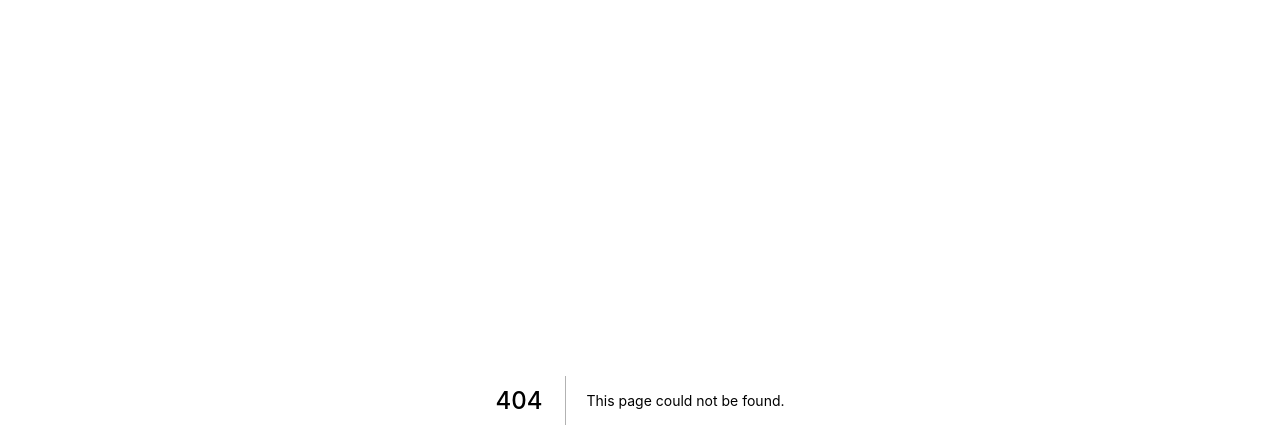
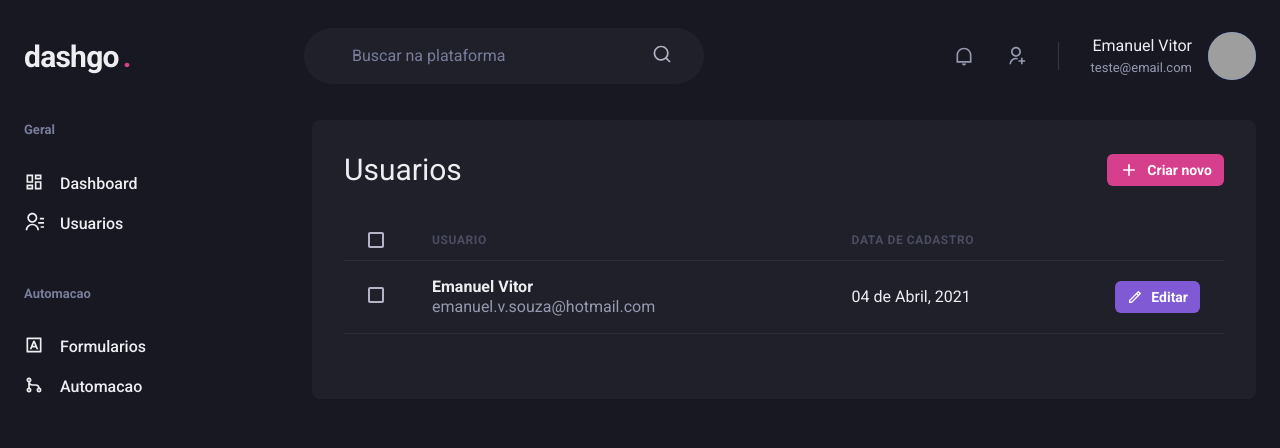
Before and after one commit to emanuelv15/dashgo-ignite-rocketseat, a Next.js app: page /users in a window 1280 px wide. Before the commit this address had no page. Shown: the top 448 px of the page. Built offline with nearby package versions, Linux system fonts and the light colour scheme; grey boxes are pictures that could not be loaded.

Commit message:
Listando usuarios

```diff
--- /dev/null
+++ b/src/pages/users/index.tsx
@@ -0,0 +1,89 @@
+import {
+  Box,
+  Flex,
+  Heading,
+  Button,
+  Icon,
+  Table,
+  Thead,
+  Tr,
+  Th,
+  Checkbox,
+  Tbody,
+  Td,
+  Text,
+} from "@chakra-ui/react";
+import { RiAddLine, RiPencilLine } from "react-icons/ri";
+
+import { Header } from "../../components/Header";
+import { Sidebar } from "../../components/Sidebar";
+
+export default function UserList() {
+  return (
+    <Box>
+      <Header />
+
+      <Flex w="100%" my="6" maxWidth={1480} mx="auto" px="6">
+        <Sidebar />
+
+        <Box flex="1" borderRadius={8} bg="gray.800" p="8">
+          <Flex mb="8" justify="space-between" align="center">
+            <Heading size="lg" fontWeight="normal">
+              Usuarios
+            </Heading>
+
+            <Button
+              as="a"
+              size="sm"
+              fontSize="sm"
+              colorScheme="pink"
+              leftIcon={<Icon as={RiAddLine} fontSize="20" />}
+            >
+              Criar novo
+            </Button>
+          </Flex>
+
+          <Table colorScheme="whiteAlpha">
+            <Thead>
+              <Tr>
+                <Th px="6" color="gray.300" width="8">
+                  <Checkbox colorScheme="pink" />
+                </Th>
+                <Th>Usuario</Th>
+                <Th>Data de cadastro</Th>
+                <Th width="8"></Th>
+              </Tr>
+            </Thead>
+            <Tbody>
+              <Tr>
+                <Td px="6">
+                  <Checkbox colorScheme="pink" />
+                </Td>
+                <Td>
+                  <Box>
+                    <Text fontWeight="bold">Emanuel Vitor</Text>
+                    <Text fontSize="smal" color="gray.300">
+                      emanuel.v.souza@hotmail.com
+                    </Text>
+                  </Box>
+                </Td>
+                <Td>04 de Abril, 2021</Td>
+                <Td>
+                  <Button
+                    as="a"
+                    size="sm"
+                    fontSize="sm"
+                    colorScheme="purple"
+                    leftIcon={<Icon as={RiPencilLine} fontSize="16" />}
+                  >
+                    Editar
+                  </Button>
+                </Td>
+              </Tr>
+            </Tbody>
+          </Table>
+        </Box>
+      </Flex>
+    </Box>
+  );
+}
```
